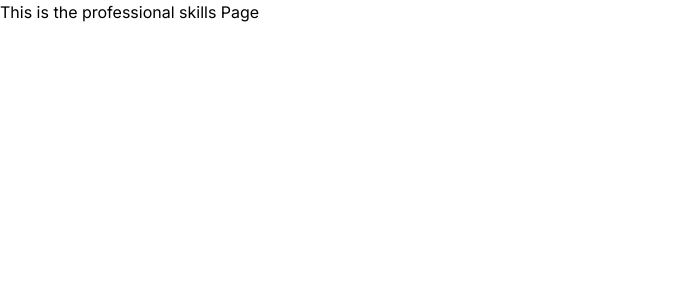
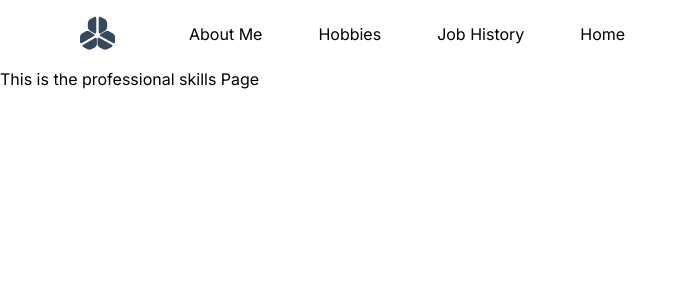
Before and after one commit to aaronnicholashaigh/ProfessionalSite, a Next.js app: page /professional-skills in a window 1280 px wide. Shown: the top 300 px of the page, without its empty margins (0-687 px from the left). Built offline with nearby package versions, Linux system fonts and the light colour scheme.

Commit message:
Page Nav Bars
Added unique navbars for each page

```diff
--- a/app/about-me/page.tsx
+++ b/app/about-me/page.tsx
@@ -1,3 +1,9 @@
+import { AboutMeNavbar } from "../components/AboutMeNavbar"
+
 export default function Page(){
-    return <h1>This is the about me Page</h1>
-  }
+    return (
+        <div>
+            <AboutMeNavbar />
+            <h1>This is the about me Page</h1>
+        </div>
+  )}
--- /dev/null
+++ b/app/components/AboutMeNavbar.tsx
@@ -0,0 +1,24 @@
+import Image from "next/image";
+import Logo from '../../public/assets/Logo.svg';
+import Menu from '../../public/assets/Menu.svg';
+
+
+export function AboutMeNavbar(){
+    return(
+        <nav className="flex w-full items-center justify-between px-[20px] py-[16px] lg:container lg:mx-auto lg:px-20">
+            <div className="flex items-center">
+                <Image src={Logo} alt="Logo" />
+                <div className="flex pl-[74px] gap-x-[56px]">
+                    <a href="/">Home</a>
+                    <a href="/hobbies">Hobbies</a>
+                    <a href="/job-history">Job History</a>
+                    <a href="/professional-skills">Professional Skills</a>
+                </div>
+            </div>
+
+            <div className="flex gap-x-5">
+                <Image src = {Menu} alt ="Menu Button" className="lg:hidden" />
+            </div>
+        </nav>
+    )
+}
--- a/app/components/NewNavbar.tsx
+++ b/app/components/HobbiesNavbar.tsx
@@ -1,19 +1,18 @@
-import Link from "next/link";
 import Image from "next/image";
 import Logo from '../../public/assets/Logo.svg';
 import Menu from '../../public/assets/Menu.svg';
 
 
-export function NewNavbar(){
+export function HobbiesNavbar(){
     return(
         <nav className="flex w-full items-center justify-between px-[20px] py-[16px] lg:container lg:mx-auto lg:px-20">
             <div className="flex items-center">
                 <Image src={Logo} alt="Logo" />
                 <div className="flex pl-[74px] gap-x-[56px]">
+                    <a href="/">Home</a>
                     <a href="/about-me">About Me</a>
-                    <a href="/hobbies">Hobbies</a>
                     <a href="/job-history">Job History</a>
-                    <a href="professional-skills">Professional Skills</a>
+                    <a href="/professional-skills">Professional Skills</a>
                 </div>
             </div>
 
--- /dev/null
+++ b/app/components/HomeNavbar.tsx
@@ -0,0 +1,25 @@
+import Link from "next/link";
+import Image from "next/image";
+import Logo from '../../public/assets/Logo.svg';
+import Menu from '../../public/assets/Menu.svg';
+
+
+export function HomeNavbar(){
+    return(
+        <nav className="flex w-full items-center justify-between px-[20px] py-[16px] lg:container lg:mx-auto lg:px-20">
+            <div className="flex items-center">
+                <Image src={Logo} alt="Logo" />
+                <div className="flex pl-[74px] gap-x-[56px]">
+                    <a href="/about-me">About Me</a>
+                    <a href="/hobbies">Hobbies</a>
+                    <a href="/job-history">Job History</a>
+                    <a href="/professional-skills">Professional Skills</a>
+                </div>
+            </div>
+
+            <div className="flex gap-x-5">
+                <Image src = {Menu} alt ="Menu Button" className="lg:hidden" />
+            </div>
+        </nav>
+    )
+}
--- /dev/null
+++ b/app/components/JobHistoryNavbar.tsx
@@ -0,0 +1,24 @@
+import Image from "next/image";
+import Logo from '../../public/assets/Logo.svg';
+import Menu from '../../public/assets/Menu.svg';
+
+
+export function JobHistoryNavbar(){
+    return(
+        <nav className="flex w-full items-center justify-between px-[20px] py-[16px] lg:container lg:mx-auto lg:px-20">
+            <div className="flex items-center">
+                <Image src={Logo} alt="Logo" />
+                <div className="flex pl-[74px] gap-x-[56px]">
+                    <a href="/">Home</a>
+                    <a href="/about-me">About Me</a>
+                    <a href="/hobbies">Hobbies</a>
+                    <a href="/professional-skills">Professional Skills</a>
+                </div>
+            </div>
+
+            <div className="flex gap-x-5">
+                <Image src = {Menu} alt ="Menu Button" className="lg:hidden" />
+            </div>
+        </nav>
+    )
+}
--- a/app/components/Navbar.tsx
+++ /dev/null
@@ -1,40 +0,0 @@
-import Link from "next/link";
-import Image from "next/image";
-import Logo from '../../public/assets/Logo.svg';
-import User from '../../public/assets/User.svg';
-import Menu from '../../public/assets/Menu.svg';
-
-const navLinks = [
-    {name: 'Professional Skills'},
-    {name: 'Job History'},
-    {name: 'Hobbies'},
-    {name: 'About Me'}
-]
-
-export function Navbar(){
-    return(
-        <nav className="flex w-full items-center justify-between px-[20px] py-[16px] lg:container lg:mx-auto lg:px-20">
-            <div className="flex items-center">
-                <Image src={Logo} alt="Logo" />
-
-                <div className="hidden lg:flex pl-[74px] gap-x-[56px]">
-                    {navLinks.map((item, index) =>(
-                        <p className="text-[#36485C] font:medium" key={index}>{item.name}</p>
-                    ))}
-
-                </div>
-            </div>
-
-            <div className="flex gap-x-5">
-
-                <p className="hidden lg:block font-medium text-[#36485C] pr-[56px]">Open an Account</p>
-                <div className="flex items-center gap-x-2">
-                    <Image src={User} alt="User Profile" />
-                    <span className="hidden font-medium text-[#36485C] lg:block">Sign In</span>
-                </div>
-
-                <Image src = {Menu} alt ="Menu Button" className="lg:hidden" />
-            </div>
-        </nav>
-    )
-}
--- /dev/null
+++ b/app/components/ProfessionalSkillsNavbar.tsx
@@ -0,0 +1,24 @@
+import Image from "next/image";
+import Logo from '../../public/assets/Logo.svg';
+import Menu from '../../public/assets/Menu.svg';
+
+
+export function ProfessionalSkillsNavbar(){
+    return(
+        <nav className="flex w-full items-center justify-between px-[20px] py-[16px] lg:container lg:mx-auto lg:px-20">
+            <div className="flex items-center">
+                <Image src={Logo} alt="Logo" />
+                <div className="flex pl-[74px] gap-x-[56px]">
+                    <a href="/about-me">About Me</a>
+                    <a href="/hobbies">Hobbies</a>
+                    <a href="/job-history">Job History</a>
+                    <a href="/">Home</a>
+                </div>
+            </div>
+
+            <div className="flex gap-x-5">
+                <Image src = {Menu} alt ="Menu Button" className="lg:hidden" />
+            </div>
+        </nav>
+    )
+}
--- a/app/hobbies/page.tsx
+++ b/app/hobbies/page.tsx
@@ -1,13 +1,12 @@
 import Head from "next/head";
+import { HobbiesNavbar } from "../components/HobbiesNavbar";
 
 export default function Page(){
 
     return (
         <div>
-        <Head>
-        <title>Aaron Haigh's Professional Site</title>
-      </Head>
-      <h1>This is the Hobbies page</h1>
-      </div>
+            <HobbiesNavbar />
+            <h1>This is the Hobbies page</h1>
+        </div>
     )
   }
--- a/app/job-history/page.tsx
+++ b/app/job-history/page.tsx
@@ -1,3 +1,9 @@
+import { JobHistoryNavbar } from "../components/JobHistoryNavbar"
+
 export default function Page(){
-    return <h1>This is the job history Page</h1>
-  }
+    return (
+    <div>
+        <JobHistoryNavbar />
+        <h1>This is the job history Page</h1>
+    </div>
+  )}
--- a/app/page.tsx
+++ b/app/page.tsx
@@ -1,8 +1,7 @@
 import Link from "next/link";
 import Image from "next/image";
 import Head from "next/head";
-import { Navbar } from "./components/Navbar";
-import { NewNavbar } from "./components/NewNavbar";
+import { HomeNavbar } from "./components/HomeNavbar";
 import { Hero } from "./components/Hero";
 
 /*
@@ -14,10 +13,7 @@ https://www.youtube.com/watch?v=W09K95djOy0
 export default function Home() {
   return (
     <div>
-      <Head>
-        <title>Aaron Haigh's Professional Site</title>
-      </Head>
-      <NewNavbar />
+      <HomeNavbar />
       <Hero />
     </div>
 
--- a/app/professional-skills/page.tsx
+++ b/app/professional-skills/page.tsx
@@ -1,3 +1,9 @@
+import { ProfessionalSkillsNavbar } from "../components/ProfessionalSkillsNavbar"
+
 export default function Page(){
-    return <h1>This is the professional skills Page</h1>
-  }
+    return (
+        <div>
+            <ProfessionalSkillsNavbar />
+            <h1>This is the professional skills Page</h1>
+        </div>
+  )}
--- a/package.json
+++ b/package.json
@@ -9,6 +9,7 @@
     "lint": "next lint"
   },
   "dependencies": {
+    "@types/react-leaflet": "^3.0.0",
     "next": "^14.2.2",
     "react": "^18.2.0",
     "react-dom": "^18.2.0"
```
Also changed, not shown: 1 other file (tests, documents, lock files or other folders).
